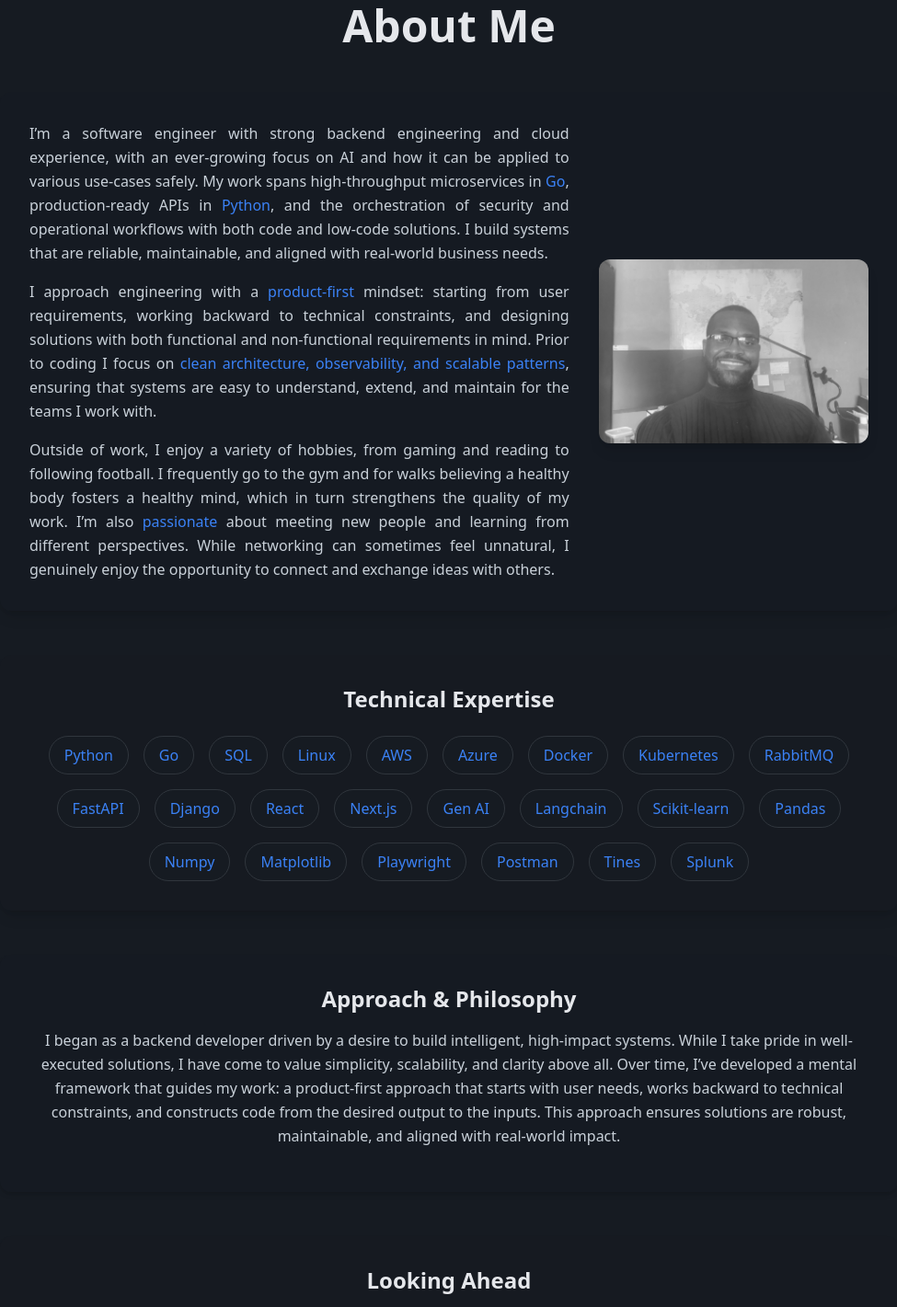
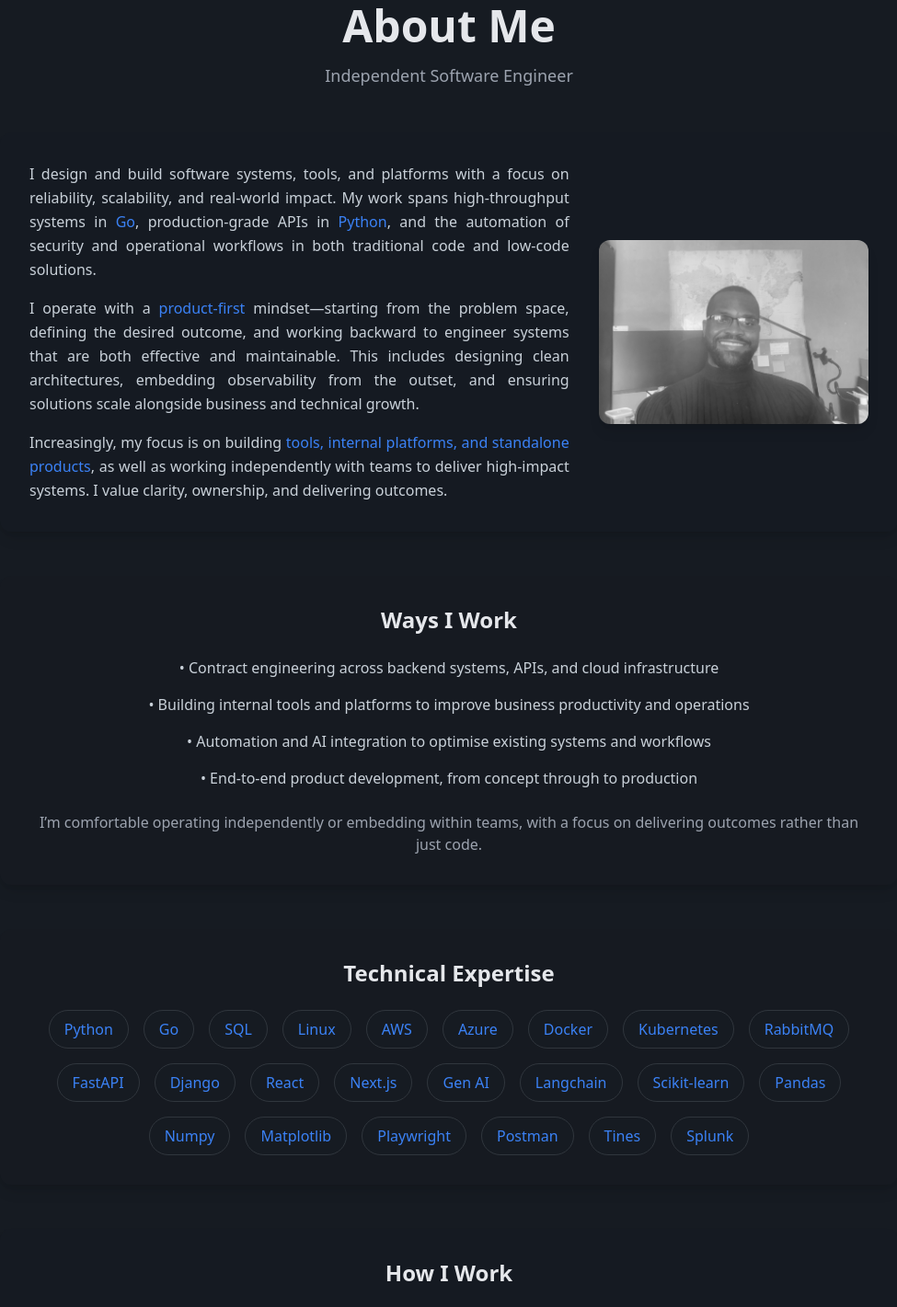
Before and after one commit to Dermot10/dermotbruce-portfolio, a Next.js app: page /about in a window 1280 px wide. Shown: the part 140-1561 px from the top of the page at 92% size, without its empty margins (152-1127 px from the left). Built offline with nearby package versions, Linux system fonts and the light colour scheme.

Commit message:
content changes and review, will make incremental changes over the week

```diff
--- a/app/about/page.tsx
+++ b/app/about/page.tsx
@@ -9,8 +9,6 @@ import Image from 'next/image';
 gsap.registerPlugin(ScrollTrigger);
 
 export default function AboutPage() {
-  const sectionRef = useRef<HTMLDivElement>(null);
-
     useEffect(() => {
       const boxes = document.querySelectorAll<HTMLElement>('.about-box');
 
@@ -30,7 +28,6 @@ export default function AboutPage() {
         });
       });
 
-      // cleanup
       return () => {
         ScrollTrigger.getAll().forEach((st) => st.kill());
       };
@@ -53,28 +50,32 @@ export default function AboutPage() {
       <div className="max-w-5xl mx-auto px-6 flex flex-col gap-12">
 
         {/* Header */}
-        <h1 className="text-4xl md:text-5xl font-bold text-[#E5E7EB] text-center">
-          About Me
-        </h1>
+        <div className="text-center">
+          <h1 className="text-4xl md:text-5xl font-bold text-[#E5E7EB]">
+            About Me
+          </h1>
+          <p className="mt-4 text-lg text-[#9CA3AF]">
+            Independent Software Engineer
+          </p>
+        </div>
 
         {/* Intro Panel */}
         <div className="about-box bg-[#161B22]/80 p-8 rounded-xl shadow-lg flex flex-col md:flex-row gap-8 hover:-translate-y-2 hover:shadow-2xl transition-all duration-500">
           <div className="md:w-2/3 text-justify leading-relaxed">
             <p className="mb-4">
-              I’m a software engineer with strong backend engineering and cloud experience, with an ever-growing focus on AI and how it can be applied to various use-cases safely.
-              My work spans high-throughput microservices in <span className="text-[#3B82F6]">Go</span>, production-ready APIs in <span className="text-[#3B82F6]">Python</span>, and the orchestration of security and operational workflows with both code and low-code solutions.
-              I build systems that are reliable, maintainable, and aligned with real-world business needs.
+              I design and build software systems, tools, and platforms with a focus on reliability, scalability, and real-world impact. My work spans high-throughput systems in <span className="text-[#3B82F6]">Go</span>, production-grade APIs in <span className="text-[#3B82F6]">Python</span>, and the automation of security and operational workflows in both traditional code and low-code solutions.
             </p>
+
             <p className="mb-4">
-              I approach engineering with a <span className="text-[#3B82F6]">product-first</span> mindset: starting from user requirements, working backward to technical constraints, and designing solutions with both functional and non-functional requirements in mind. Prior to coding I focus on <span className="text-[#3B82F6]">clean architecture, observability, and scalable patterns</span>, ensuring that systems are easy to understand, extend, and maintain for the teams I work with.
+              I operate with a <span className="text-[#3B82F6]">product-first</span> mindset—starting from the problem space, defining the desired outcome, and working backward to engineer systems that are both effective and maintainable. This includes designing clean architectures, embedding observability from the outset, and ensuring solutions scale alongside business and technical growth.
             </p>
+
             <p className="leading-relaxed">
-              Outside of work, I enjoy a variety of hobbies, from gaming and reading to following football. I frequently go to the gym and for walks believing a healthy body fosters a healthy mind, which in turn strengthens the quality of my work.
-              I’m also <span className="text-[#3B82F6]">passionate</span> about meeting new people and learning from different perspectives. While networking can sometimes feel unnatural, I genuinely enjoy the opportunity to connect and exchange ideas with others.
+              Increasingly, my focus is on building <span className="text-[#3B82F6]">tools, internal platforms, and standalone products</span>, as well as working independently with teams to deliver high-impact systems. I value clarity, ownership, and delivering outcomes.
             </p>
           </div>
 
-          {/* Profile pic next to intro */}
+          {/* Profile pic */}
           <div className="md:w-1/3 flex justify-center items-center hover:-translate-y-2 hover:shadow-2xl transition-all duration-500">
             <Image
               src="/linkedin-profile-pic-bw.jpeg"
@@ -86,7 +87,21 @@ export default function AboutPage() {
           </div>
         </div>
 
-        {/* Skills / Expertise */}
+        {/* Ways I Work */}
+        <div className="about-box bg-[#161B22]/70 p-8 rounded-xl shadow-lg text-center hover:-translate-y-2 hover:shadow-2xl transition-all duration-500">
+          <h2 className="text-2xl font-semibold text-[#E5E7EB] mb-6">Ways I Work</h2>
+          <div className="text-center max-w-3xl mx-auto space-y-4">
+            <p>• Contract engineering across backend systems, APIs, and cloud infrastructure</p>
+            <p>• Building internal tools and platforms to improve business productivity and operations</p>
+            <p>• Automation and AI integration to optimise existing systems and workflows</p>
+            <p>• End-to-end product development, from concept through to production</p>
+          </div>
+          <p className="mt-6 text-[#9CA3AF]">
+            I’m comfortable operating independently or embedding within teams, with a focus on delivering outcomes rather than just code.
+          </p>
+        </div>
+
+        {/* Skills */}
         <div className="about-box bg-[#161B22]/70 p-8 rounded-xl shadow-lg text-center hover:-translate-y-2 hover:shadow-2xl transition-all duration-500">
           <h2 className="text-2xl font-semibold text-[#E5E7EB] mb-6">Technical Expertise</h2>
           <div className="flex flex-wrap justify-center gap-4">
@@ -101,20 +116,24 @@ export default function AboutPage() {
           </div>
         </div>
 
-        {/* Approach & Philosophy */}
+        {/* How I Work */}
         <div className="about-box bg-[#161B22]/80 p-8 rounded-xl shadow-md text-center hover:-translate-y-2 hover:shadow-2xl transition-all duration-500">
-          <h2 className="text-2xl font-semibold text-[#E5E7EB] mb-4">Approach & Philosophy</h2>
+          <h2 className="text-2xl font-semibold text-[#E5E7EB] mb-4">How I Work</h2>
           <p className="mb-4 leading-relaxed">
-            I began as a backend developer driven by a desire to build intelligent, high-impact systems. While I take pride in well-executed solutions, I have come to value simplicity, scalability, and clarity above all.
-            Over time, I’ve developed a mental framework that guides my work: a product-first approach that starts with user needs, works backward to technical constraints, and constructs code from the desired output to the inputs. This approach ensures solutions are robust, maintainable, and aligned with real-world impact.
+            My approach is grounded in clarity, simplicity, and delivery. I start with the problem and the desired outcome, then design systems that meet both functional and operational requirements.
+          </p>
+          <p className="leading-relaxed">
+            I prioritise clean architecture, strong observability, and scalable patterns—ensuring systems are not only effective today but maintainable over time. I favour pragmatic decisions over unnecessary complexity and build with the expectation that systems will evolve.
           </p>
         </div>
 
-        {/* Looking Ahead */}
+        {/* Current Focus */}
         <div className="about-box bg-[#161B22]/70 p-8 rounded-xl shadow-md text-center hover:-translate-y-2 hover:shadow-2xl transition-all duration-500">
-          <h2 className="text-2xl font-semibold text-[#E5E7EB] mb-4">Looking Ahead</h2>
+          <h2 className="text-2xl font-semibold text-[#E5E7EB] mb-4">Current Focus</h2>
           <p className="leading-relaxed">
-            I’m focused on building <span className="text-[#3B82F6]">SaaS</span> products, expanding in <span className="text-[#3B82F6]">AI engineering</span>, and continually delivering high-impact systems that tackle growing technical and business challenges.
+            <p className="leading-relaxed">
+              I build software, tools, and business-critical platforms, and work with teams to solve high-impact technical problems. My focus is on systems at the intersection of backend engineering, automation, and scalable intelligent workflows.
+            </p>
           </p>
         </div>
 
--- a/app/page.tsx
+++ b/app/page.tsx
@@ -1,5 +1,3 @@
-// homepage for the site
-
 import Hero from '../components/home/hero';
 import FeaturedProjects from '../components/home/featured-projects'
 import About from '../components/home/about';
--- a/app/projects/[slug]/page.tsx
+++ b/app/projects/[slug]/page.tsx
@@ -44,7 +44,6 @@ export default async function ProjectPage({ params }: ProjectPageProps) {
   return (
     <article className="bg-[#0D1117] text-[#C9D1D9] min-h-screen py-16">
       <div className="max-w-4xl mx-auto px-6">
-        {/* Header */}
         <header className="mb-14">
           <h1 className="text-4xl font-bold text-[#E5E7EB] mb-4">{data.title}</h1>
           {data.shortDescription && (
@@ -124,7 +123,7 @@ export default async function ProjectPage({ params }: ProjectPageProps) {
   );
 }
 
-/* ---------- Reusable Case Box ---------- */
+
 function CaseBox({
   title,
   icon,
--- a/components/home/experience-timeline.tsx
+++ b/components/home/experience-timeline.tsx
@@ -12,9 +12,11 @@ const experience = [
     company: 'Freelance',
     period: '2025 - ',
     description:
-    ` • Operated as a full-stack engineer, designing and delivering a private MVP SaaS platform for an SEO consultancy.
-      • Collaborated directly with the client to translate business requirements into technical solutions.
-      • Built and deployed production-ready features with a focus on scalability, performance, and maintainability.`
+    ` • Architecting and delivering a range of automations and integrations.
+      • Collaborating directly with the clients to translate functional business requirements into technical solutions.
+      • Deploying real-world production ready solutions that make an impact to business owners.
+      • Prioritising solutions with a focus on scalability, performance, and maintainability.
+      `
 
   },
   {
@@ -127,7 +129,6 @@ export default function ExperienceTimelinePage() {
               {/* Description with optional nested bullets */}
               <div className="mt-4 text-text leading-relaxed">
                 {idx === 2 ? (
-                  // Special case for H&B with nested points
                   <ul className="list-disc ml-5 space-y-2">
                     <li>
                       Automated internal processes for cybersecurity team, using both Python and low-code solution Tines.
--- a/components/home/featured-projects.tsx
+++ b/components/home/featured-projects.tsx
@@ -4,7 +4,7 @@ import Link from 'next/link';
 
 const projects = [
   { title: 'GCS-Connector', description: 'Integration between Azure Data Lake and Google Cloud Storage', slug: 'gcs-connector' },
-  { title: 'Pokedex Game', description: 'Automated Pokémon game powered by AI functionality', slug: 'pokemon-ai-game' },
+  { title: 'AI Recommendation Engine', description: 'Trained model used to power recommendation engine integrated into AI game', slug: 'pokemon-ai-game' },
 ];
 
 export default function FeaturedProjects() {
```
Also changed, not shown: components/blog/blogCard.tsx (deleted), components/blog/blogList.tsx (deleted), components/blog/markDownRenderer.tsx (deleted), components/layout/header.tsx (deleted).
